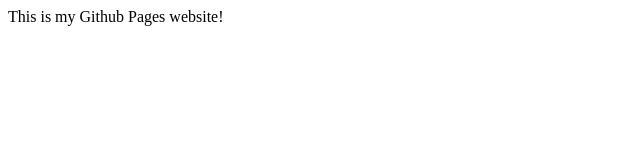
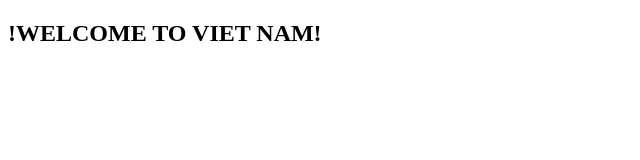
Before and after one commit to NGUYENPHUOCTOAN-79/toan79.github.io, a plain HTML site: page index.html in a window 1280 px wide. Shown: the whole page, without its empty margins (0-640 px from the left). Drawn offline with Linux system fonts and the light colour scheme.

Commit message:
Change h2

```diff
--- a/index.html
+++ b/index.html
@@ -1,9 +1,9 @@
 <!DOCTYPE html>
 <html lang="en">
     <head>
-        <title>My Site!</title>
+        <title>VietTravelNam</title>
     </head>
     <body>
-        This is my Github Pages website!
+        <h2>!WELCOME TO VIET NAM!</h2>
     </body>
 </html>
```
